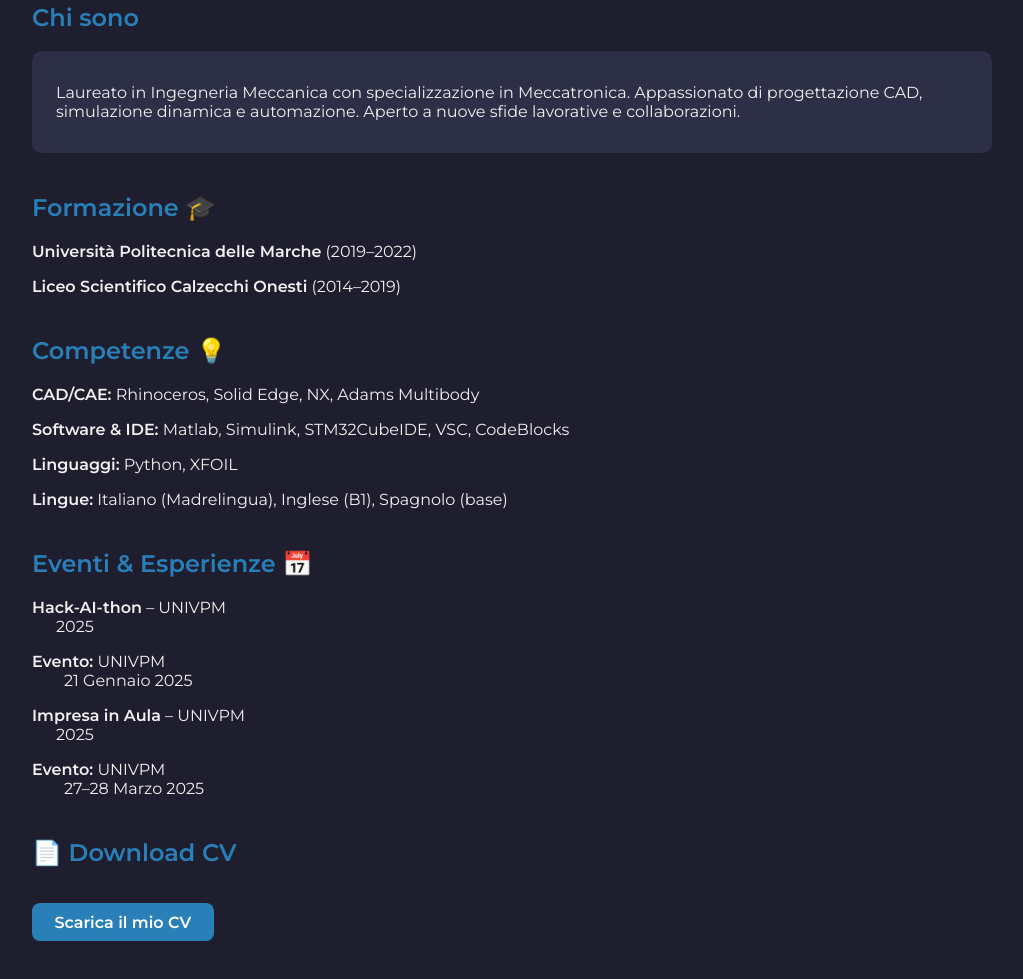
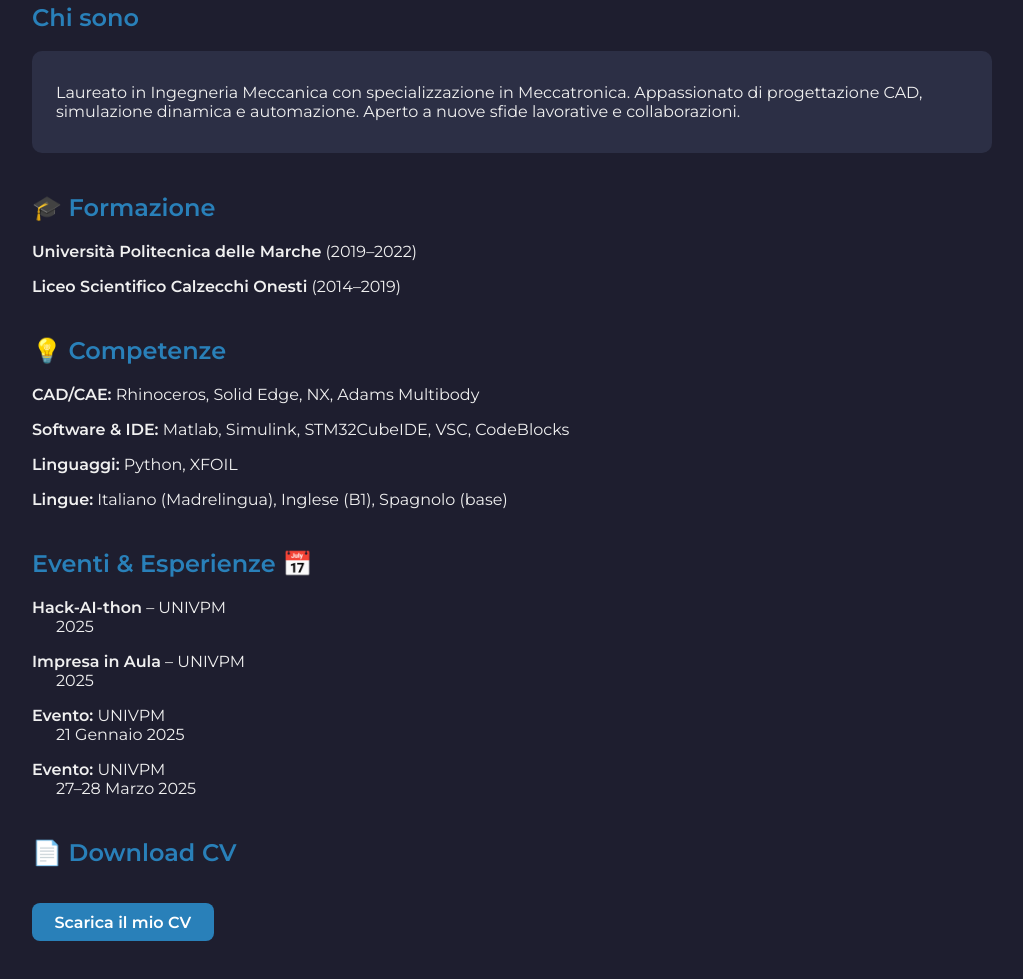
Before and after one commit to SimonePecorari/SimonePecorari_CV, a plain HTML site: page index.html in a window 1280 px wide. Shown: the part 367-1346 px from the top of the page, without its empty margins (128-1151 px from the left). Drawn offline with Linux system fonts and the light colour scheme.

Commit message:
Update index.html

```diff
--- a/index.html
+++ b/index.html
@@ -152,7 +152,7 @@
     </div>
 
     <div class="section">
-      <h2>Formazione 🎓</h2>
+      <h2>🎓 Formazione </h2>
       <ul>
         <li><strong>Università Politecnica delle Marche</strong> (2019–2022)</li>
         <li><strong>Liceo Scientifico Calzecchi Onesti</strong> (2014–2019)</li>
@@ -160,7 +160,7 @@
     </div>
 
     <div class="section">
-      <h2>Competenze 💡</h2>
+      <h2>💡 Competenze </h2>
       <ul>
         <li><strong>CAD/CAE:</strong> Rhinoceros, Solid Edge, NX, Adams Multibody</li>
         <li><strong>Software & IDE:</strong> Matlab, Simulink, STM32CubeIDE, VSC, CodeBlocks</li>
@@ -174,12 +174,12 @@
     </div>
 
     <div class="section">
-      <h2>Eventi & Esperienze 📅</h2>
+      <h2><i class="fas fa-calendar-alt"></i> Eventi & Esperienze 📅</h2>
       <ul>
         <li><strong>Hack-AI-thon</strong> – UNIVPM <br><span style="margin-left: 1.5rem;">2025</span></li>
-        <li><strong>Evento:</strong> UNIVPM <br><span style="margin-left: 2rem;">21 Gennaio 2025</span></li>
         <li><strong>Impresa in Aula</strong> – UNIVPM <br><span style="margin-left: 1.5rem;">2025</span></li>
-        <li><strong>Evento:</strong> UNIVPM <br><span style="margin-left: 2rem;">27–28 Marzo 2025</span></li>
+        <li><strong>Evento:</strong> UNIVPM <br><span style="margin-left: 1.5rem;">21 Gennaio 2025</span></li>
+        <li><strong>Evento:</strong> UNIVPM <br><span style="margin-left: 1.5rem;">27–28 Marzo 2025</span></li>
       </ul>
     </div>
 
```
